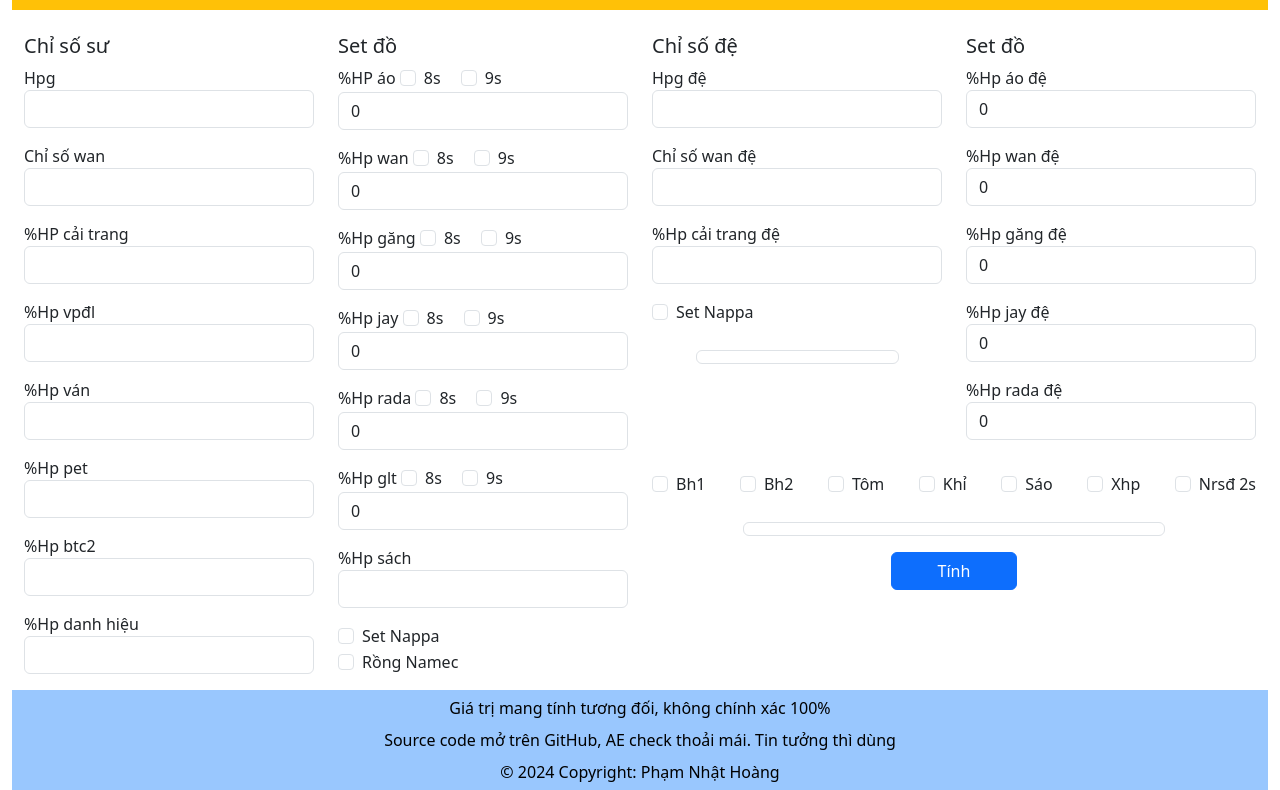
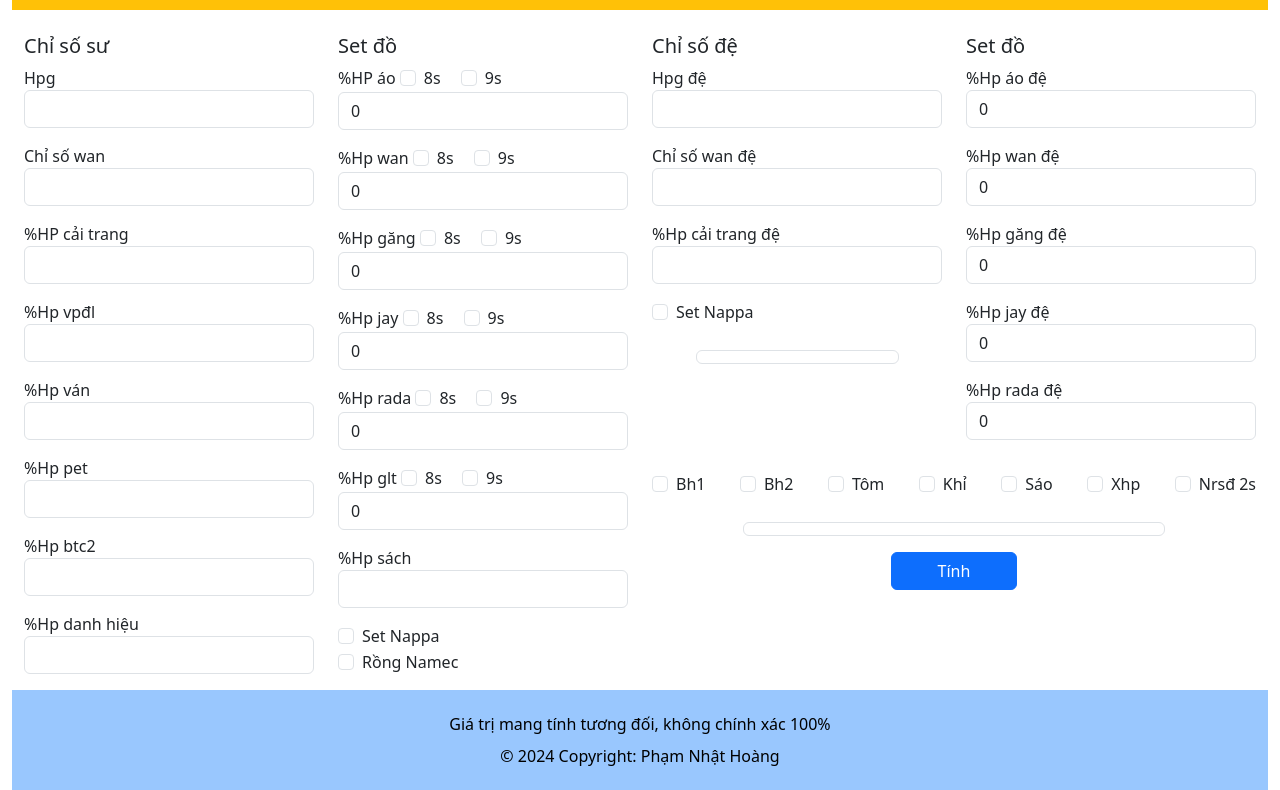
Before and after one commit to PhamNhatHoang/SysNRO, a plain HTML site: page index.html in a window 1280 px wide. Shown: the part 140-930 px from the top of the page. Drawn offline with nearby package versions, Linux system fonts and the light colour scheme; some packages are replaced by stand-ins of ours.

Commit message:
Upload Source Code

```diff
--- a/index.html
+++ b/index.html
@@ -433,9 +433,6 @@
                     <div class="col-md-12 text-center">
                         Giá trị mang tính tương đối, không chính xác 100%
                     </div>
-                    <div class="col-md-12 text-center">
-                        Source code mở trên GitHub, AE check thoải mái. Tin tưởng thì dùng
-                    </div>
                 </div>
                 <div class="row justify-content-center text-center">
                     <div class="col-md-12">
```
